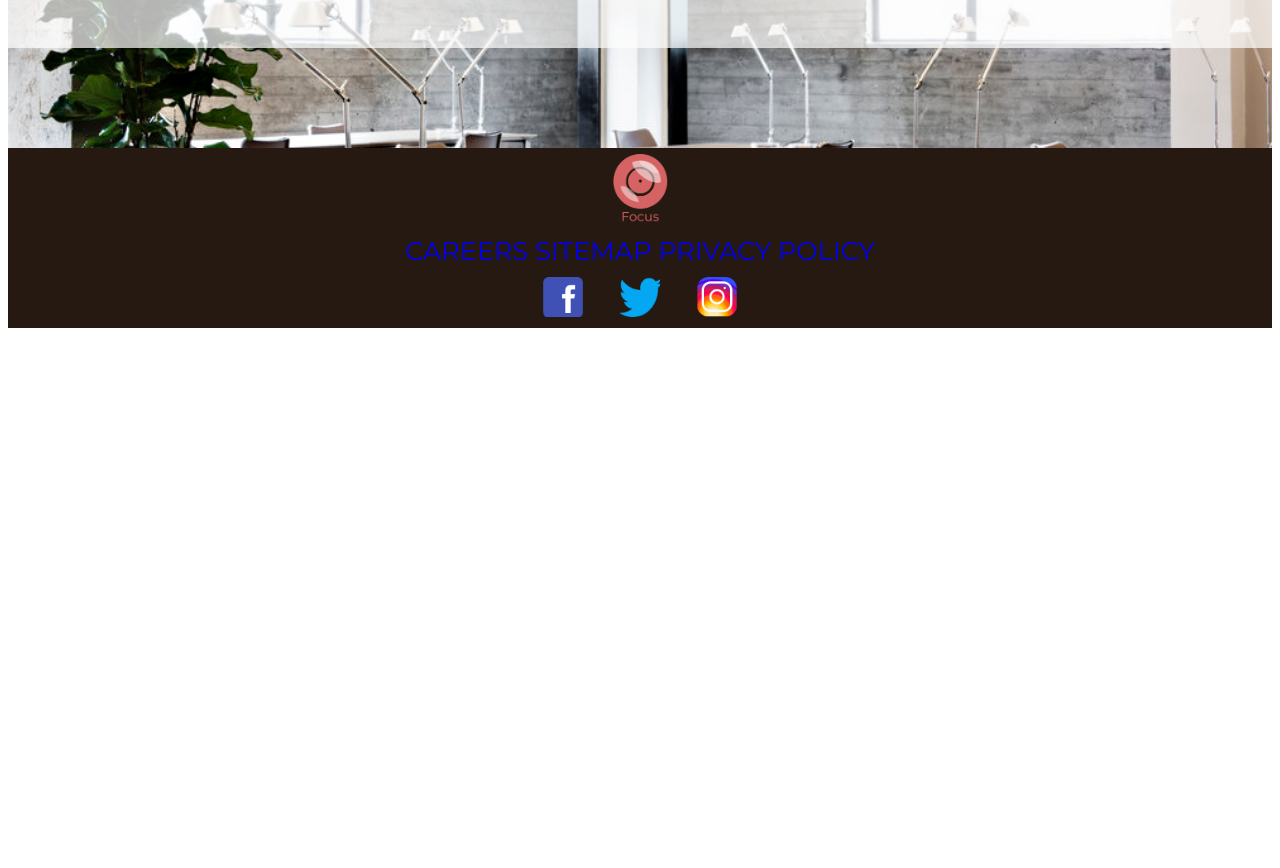
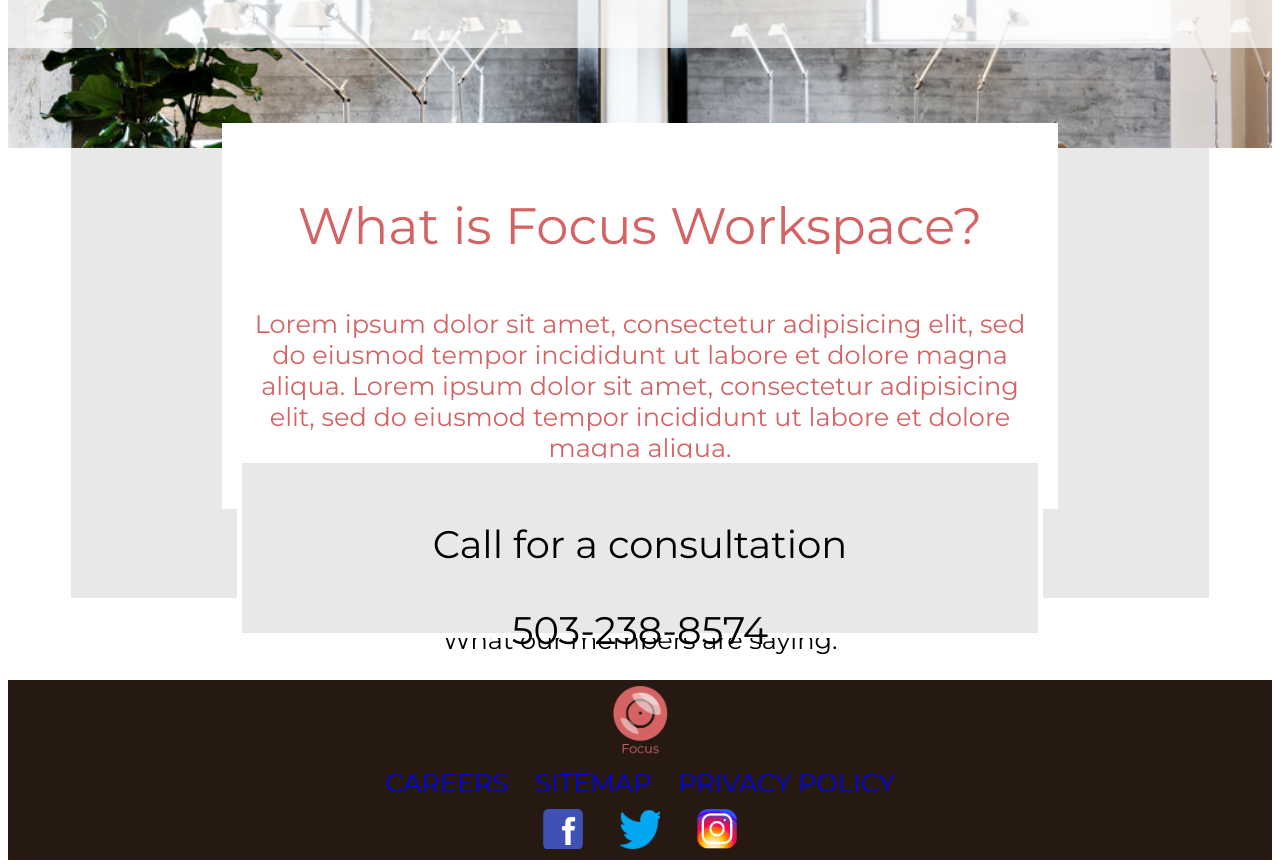
Before and after one commit to bkiggen/focusworkspace, a website built with webpack: page src/index.html in a window 1280 px wide. Shown: the part 440-1308 px from the top of the page. Before the commit the page ends 800 px from the top, so only its background shows below. Built offline with nearby package versions, Linux system fonts and the light colour scheme.

Commit message:
add what is it section

```diff
--- a/src/index.html
+++ b/src/index.html
@@ -32,7 +32,21 @@
           <p>Designed to help you <br> <span>-FOCUS-</span><br>on what's important.</p>
         </div>
       </div>
+      <div class="whatisit">
+        <div class="white-card">
+          <p>What is Focus Workspace?</p>
+          <p>Lorem ipsum dolor sit amet, consectetur adipisicing elit, sed do eiusmod tempor incididunt ut labore et dolore magna aliqua. Lorem ipsum dolor sit amet, consectetur adipisicing elit, sed do eiusmod tempor incididunt ut labore et dolore magna aliqua.
+          </p>
+        </div>
+        <div class="grey-card">
+          <p>Call for a consultation</p>
+          <p>503-238-8574</p>
+        </div>
+      </div>
+      <p>What our members are saying:</p>
+      <div class="members">
 
+      </div>
 
 
 
--- a/src/sass/styles.scss
+++ b/src/sass/styles.scss
@@ -3,9 +3,11 @@
 $brown: #251912;
 $grey: #E8E8E8;
 
+
 html {
   font-size: 2vw;
   font-family: $font-stack;
+  text-align: center;
 }
 
 a {
@@ -68,7 +70,7 @@
     width: 100%;
     background-color: rgba(255, 255, 255, .7);
     p {
-      text-align: center;
+
       // font-size: 2rem;
       font-size: 40px;
     }
@@ -77,6 +79,51 @@
       font-size: 80px;
       font-style: italic;
     }
+  }
+}
+
+.whatisit {
+  width: 90%;
+  background-color: $grey;
+  position: relative;
+  margin: 0 auto;
+  margin-top: 0px;
+  height: 450px;
+}
+
+.white-card {
+  position: absolute;
+  width: 70%;
+  background-color: white;
+  padding: 20px;
+  top: -25px;
+  left: 0;
+  right: 0;
+  margin: auto;
+  color: $salmon;
+
+  p:first-of-type {
+    font-size: 2rem;
+  }
+  p {
+    font-size: 1rem;
+  }
+}
+
+.grey-card {
+
+  width: 70%;
+  height: 150px;
+  position: absolute;
+  bottom: -40px;
+  left: 0;
+  right: 0;
+  margin: auto;
+  padding-top: 20px;
+  background-color: $grey;
+  border: 5px solid white;
+  p {
+    font-size: 1.5rem;
   }
 }
 
@@ -91,7 +138,6 @@
   display: flex;
   flex-direction: column;
   justify-content: space-around;
-  text-align: center;
   width: 100%;
   max-width: 1500px;
   height: 180px;
@@ -99,6 +145,7 @@
   align-items: center;
   a {
     font-size: 1rem;
+    padding: 10px;
   }
   .social-links {
     img {
```
